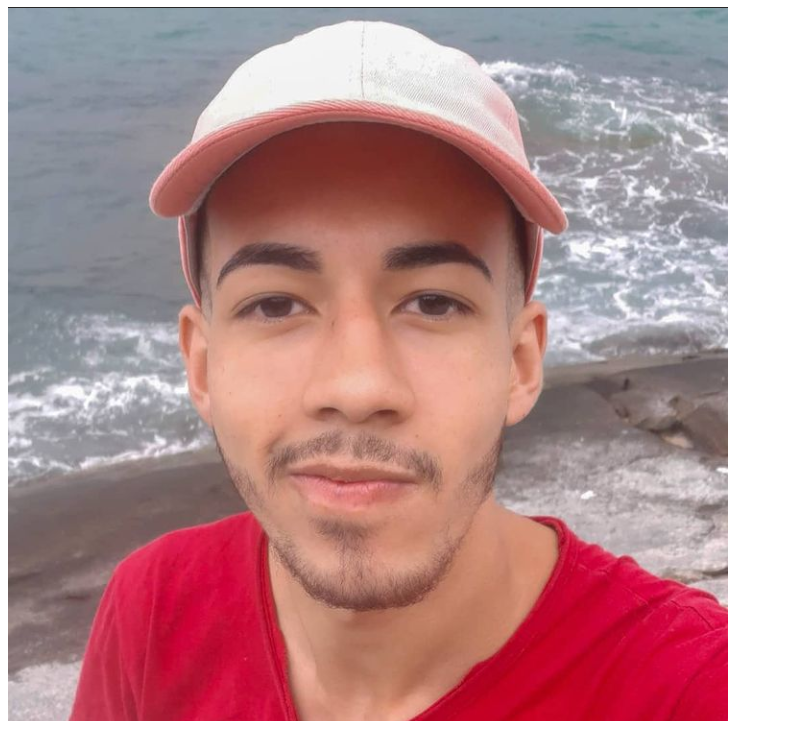
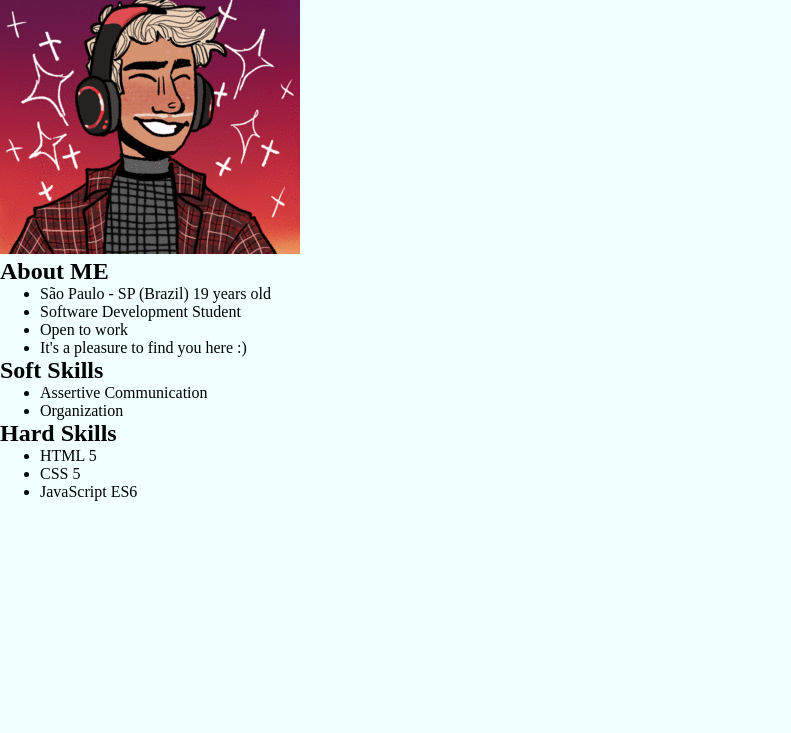
Before and after one commit to math180/math180.github.io, a plain HTML site: page index.html in a window 1280 px wide. Shown: the part 73-806 px from the top of the page, without its empty margins (0-791 px from the left). Drawn offline with Linux system fonts and the light colour scheme.

Commit message:
avançando na contrução do meu portfólio

```diff
--- a/index.html
+++ b/index.html
@@ -3,9 +3,39 @@
 <head>
     <meta charset="UTF-8">
     <title>Meu Portfólio</title>
+    <link rel="stylesheet" href="style.css">
 </head>
 <body>
+<section id="pessoal">
     <h1>Hello world! I'm Matheus</h1>
-    <img src="/Screenshot_20220424-191635_2.png" alt="Minha foto">
+    <img src="/picasion.com_8fa619172e060433700304dc406d833c.gif" alt="Minha foto">
+</section>
+<section id="description">
+<h2>About <strong>ME</strong></h2>
+<ul>
+    <li>São Paulo - SP (Brazil) 19 years old</li>
+    <li>Software Development Student</li>
+    <li>Open to work</li>
+    <li>It's a pleasure to find you here :)</li>
+</ul>
+    </section>
+    <section id="soft-skills">
+        <h2>Soft Skills</h2>
+        <ul>
+        <li>Assertive Communication</li>
+        <li>Organization</li>
+        </ul>
+    </section>
+    <section id="hard-skills">
+        <h2>Hard Skills</h2>
+        <ul>
+        <li>HTML 5</li>
+        <li>CSS 5</li>
+        <li>JavaScript ES6</li>
+        </ul>
+    </section>
+    <section id="links">
+
+    </section>
 </body>
 </html>
--- a/style.css
+++ b/style.css
@@ -0,0 +1,4 @@
+* {
+    background-color: azure;
+    margin: 0%;
+}
```
Also changed, not shown: picasion.com_8fa619172e060433700304dc406d833c.gif (added), picasion.com_df640ed661db9f98c81d0cdab2479bd1.gif (added).
